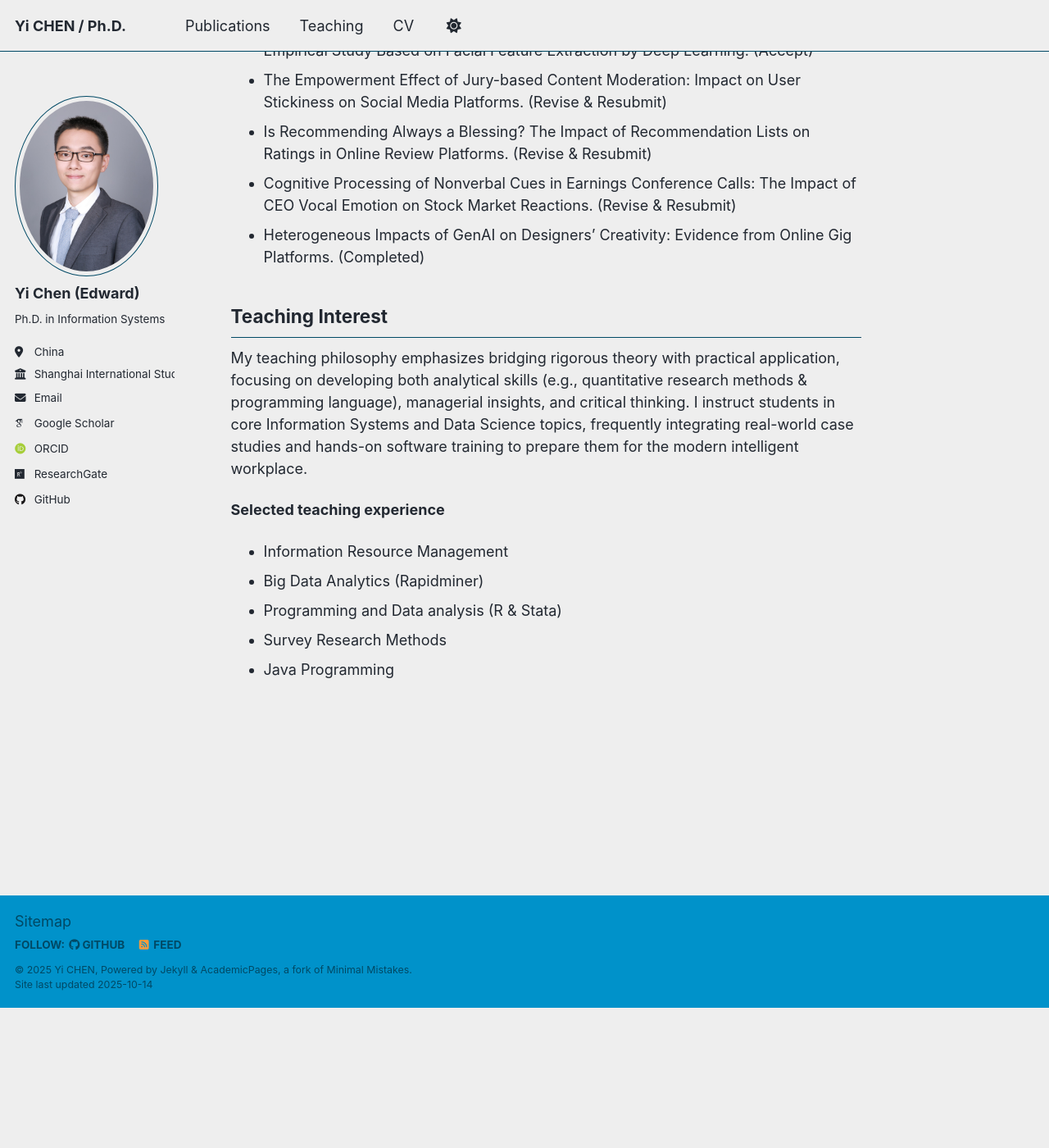
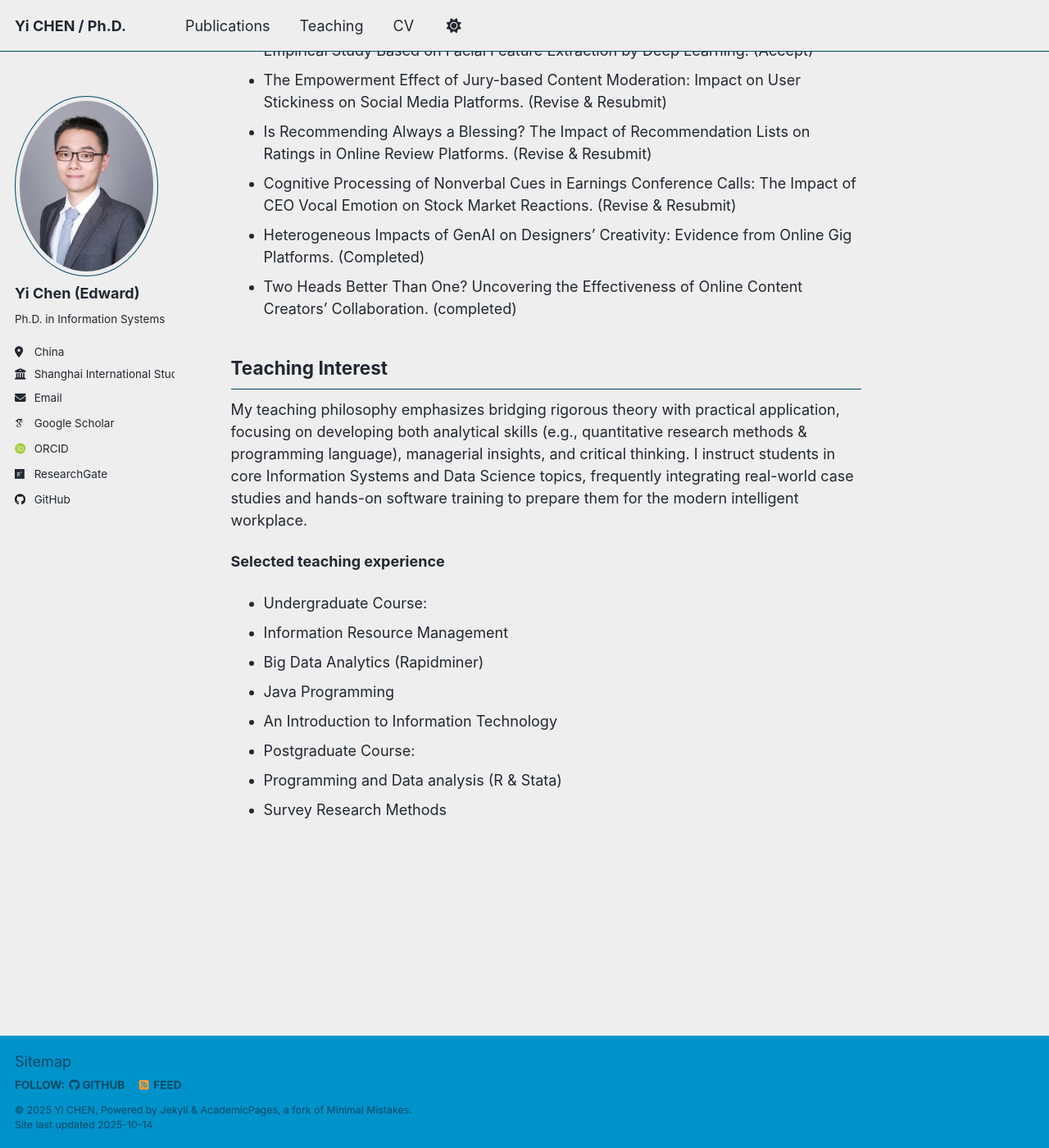
Before and after one commit to chenyi-edward/chenyi-edward.github.io, a Jekyll site: the page built from _pages/about.md, in a window 1280 px wide and 1400 px high, scrolled down 1317 px. Shown: the whole window at 82% size. Built offline with Jekyll 4.4.1, drawn with Linux system fonts in a browser that asks for light colours; some web fonts are replaced; a script that is not in the unit is left out; before the commit the page ends 2546 px from its top, so only the background shows below that.

Commit message:
Update about.md

```diff
--- a/_pages/about.md
+++ b/_pages/about.md
@@ -36,14 +36,18 @@ Key Research Areas
 * Is Recommending Always a Blessing? The Impact of Recommendation Lists on Ratings in Online Review Platforms. (Revise & Resubmit)
 * Cognitive Processing of Nonverbal Cues in Earnings Conference Calls: The Impact of CEO Vocal Emotion on Stock Market Reactions. (Revise & Resubmit)
 * Heterogeneous Impacts of GenAI on Designers' Creativity: Evidence from Online Gig Platforms. (Completed)
+* Two Heads Better Than One? Uncovering the Effectiveness of Online Content Creators’ Collaboration. (completed)
 
 Teaching Interest
 ------
 My teaching philosophy emphasizes bridging rigorous theory with practical application, focusing on developing both analytical skills (e.g., quantitative research methods & programming language), managerial insights, and critical thinking. I instruct students in core Information Systems and Data Science topics, frequently integrating real-world case studies and hands-on software training to prepare them for the modern intelligent workplace.
 
 **Selected teaching experience**
+* Undergraduate Course:
 - Information Resource Management
 - Big Data Analytics (Rapidminer)
+- Java Programming
+- An Introduction to Information Technology
+* Postgraduate Course:
 - Programming and Data analysis (R & Stata)
 - Survey Research Methods
-- Java Programming
```
